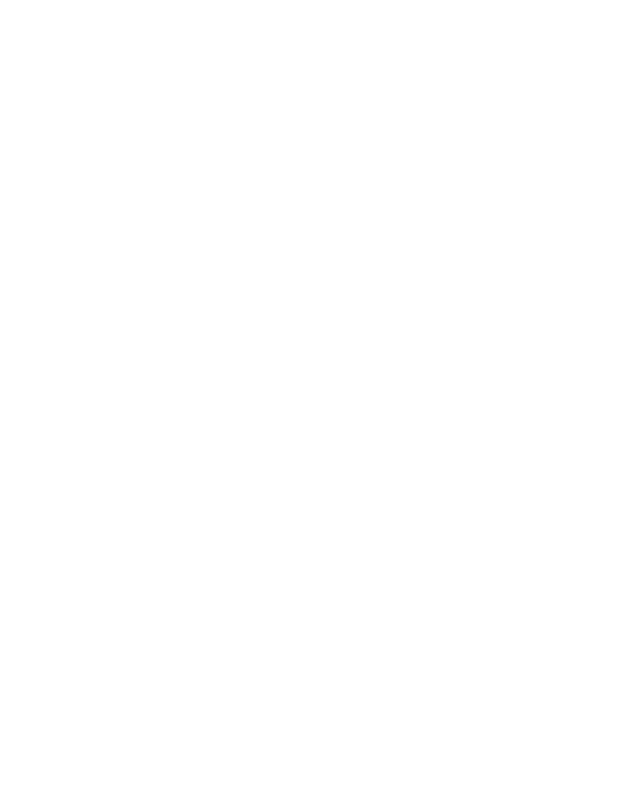
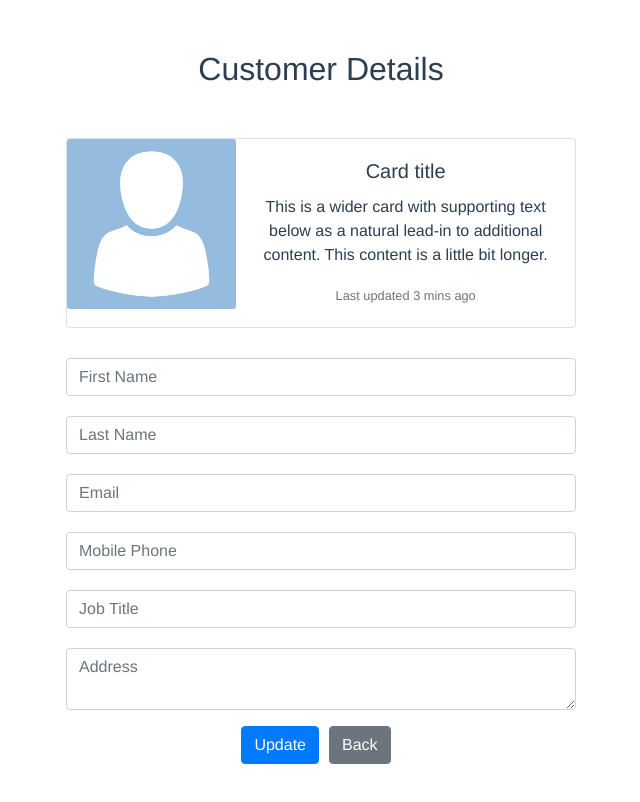
Before and after one commit to ardaltinay/CRM-App, a Vue app: page /details in a window 1280 px wide. Shown: the top 802 px of the page, without its empty margins (319-959 px from the left). Built offline with nearby package versions, Linux system fonts and the light colour scheme.

Commit message:
added details page

```diff
--- a/src/components/AddCustomerPage.vue
+++ b/src/components/AddCustomerPage.vue
@@ -31,6 +31,9 @@
   .container h2 {
     margin: 50px 0;
   }
+  .container form {
+    margin: 30px 0 50px;
+  }
   .container form input {
     margin-bottom: 20px;
   }
--- a/src/components/DetailsPage.vue
+++ b/src/components/DetailsPage.vue
@@ -1,6 +1,34 @@
 <template>
-  <div class="details">
-
+  <div class="container">
+    <h2>Customer Details</h2>
+    <div class="card mb-3">
+      <div class="row no-gutters">
+        <div class="col-md-4">
+          <img src="@/assets/img/avatar.png" class="card-img" alt="...">
+        </div>
+        <div class="col-md-8">
+          <div class="card-body">
+            <h5 class="card-title">Card title</h5>
+            <p class="card-text">This is a wider card with supporting text below as a natural lead-in to additional content. This content is a little bit longer.</p>
+            <p class="card-text"><small class="text-muted">Last updated 3 mins ago</small></p>
+          </div>
+        </div>
+      </div>
+    </div>
+    <form>
+      <div class="form-group">
+        <input type="text" class="form-control" placeholder="First Name">
+        <input type="text" class="form-control" placeholder="Last Name">
+        <input type="email" class="form-control" placeholder="Email">
+        <input type="number" class="form-control" placeholder="Mobile Phone">
+        <input type="text" class="form-control" placeholder="Job Title">
+        <textarea class="form-control" placeholder="Address"></textarea>
+      </div>
+      <button class="btn btn-primary" type="submit">Update</button>
+      <router-link to="/">
+        <button class="btn btn-secondary">Back</button>
+      </router-link>
+    </form>
   </div>
 </template>
 
@@ -11,5 +39,22 @@
 </script>
 
 <style scoped>
-
+  .container {
+    max-width: 540px;
+  }
+  .container h2 {
+    margin: 50px 0;
+  }
+  .container .card {
+    margin: 50px 0;
+  }
+  .container form {
+    margin: 30px 0 50px;
+  }
+  .container form input {
+    margin-bottom: 20px;
+  }
+  .container form button {
+    margin-right: 10px;
+  }
 </style>
--- a/src/components/HomePage.vue
+++ b/src/components/HomePage.vue
@@ -16,7 +16,7 @@
     <table class="table table-striped table-bordered">
       <thead>
         <tr>
-          <th scope="col">Id</th>
+          <th scope="col">#</th>
           <th scope="col">First Name</th>
           <th scope="col">Last Name</th>
           <th scope="col">Email</th>
@@ -24,14 +24,17 @@
       </thead>
       <tbody>
         <tr>
+          <th scope="row">1</th>
           <td>test</td>
           <td>test</td>
-        </tr>
-        <tr>
           <td>
-            test
-            <button>details</button>
-            <button>delete</button>
+            <div>
+              <span>test</span>
+              <div>
+                <button class="btn btn-secondary">details</button>
+                <button class="btn btn-danger">delete</button>
+              </div>
+            </div>
           </td>
         </tr>
       </tbody>
@@ -47,19 +50,20 @@
 
 <!-- Add "scoped" attribute to limit CSS to this component only -->
 <style scoped>
-h3 {
-  margin: 40px 0 0;
+  .container h1 {
+    margin: 50px 0;
+    font-weight: bold;
   }
-ul {
-  list-style-type: none;
-  padding: 0;
+  .container table {
+    margin: 30px 0;
   }
-li {
-  display: inline-block;
-  margin: 0 10px;
+  .container table td div {
+    display: flex;
+    justify-content: space-between;
+    align-items: center;
   }
-a {
-  color: #42b983;
+  .container table button:nth-child(1) {
+    margin-right: 10px;
   }
   .container .form-inline {
     justify-content: center;
```
Also changed, not shown: src/assets/img/avatar.png (added). Lines whose indentation alone changed are shown as unchanged.
